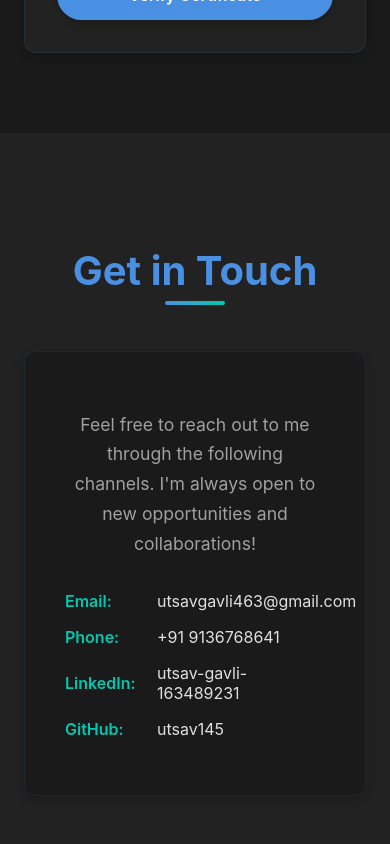
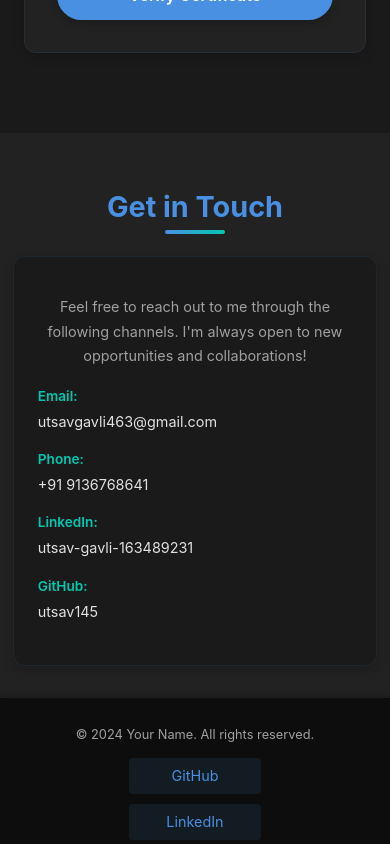
Before and after one commit to utsav145/Portfolio, a React (Create React App) app in the folder portfolio/: page / in a window 390 px wide. Shown: the part 10140-10984 px from the top of the page. Built offline with nearby package versions, Linux system fonts and the light colour scheme.

Commit message:
Update Contact.css

```diff
--- a/portfolio/src/components/Contact.css
+++ b/portfolio/src/components/Contact.css
@@ -87,6 +87,10 @@
   color: #E0E0E0;
   text-decoration: none;
   transition: color 0.3s ease, transform 0.3s ease; /* Added transform for hover */
+  word-wrap: break-word;
+  overflow-wrap: break-word;
+  hyphens: auto;
+  flex: 1;
 }
 
 .info-value:hover {
@@ -94,13 +98,104 @@
   transform: translateX(5px); /* Slight slide on hover */
 }
 
-/* Removed form-related styles as the contact form is no longer present */
+/* Responsive Design */
+@media screen and (max-width: 768px) {
+  .contact-section {
+    padding: 3rem 0;
+  }
 
-/* .contact-form { ... } */
-/* .form-group { ... } */
-/* .form-group label { ... } */
-/* .form-group input, .form-group textarea { ... } */
-/* .form-group input:focus, .form-group textarea:focus { ... } */
-/* .form-group textarea { ... } */
-/* .submit-button { ... } */
-/* .submit-button:hover { ... } */
+  .contact-container {
+    padding: 0 1rem;
+  }
+
+  .contact-title {
+    font-size: 2rem;
+    margin-bottom: 2.5rem;
+  }
+
+  .contact-info {
+    padding: 2rem;
+  }
+
+  .info-text {
+    font-size: 1rem;
+    margin-bottom: 1.5rem;
+  }
+
+  .info-item {
+    flex-direction: column;
+    align-items: flex-start;
+    gap: 0.5rem;
+    margin-bottom: 1.5rem;
+  }
+
+  .info-label {
+    min-width: auto;
+    margin-right: 0;
+    font-size: 0.9rem;
+  }
+
+  .info-value {
+    font-size: 0.95rem;
+    word-break: break-all;
+    line-height: 1.4;
+  }
+}
+
+@media screen and (max-width: 480px) {
+  .contact-section {
+    padding: 2rem 0;
+  }
+
+  .contact-container {
+    padding: 0 0.8rem;
+  }
+
+  .contact-title {
+    font-size: 1.8rem;
+    margin-bottom: 2rem;
+  }
+
+  .contact-info {
+    padding: 1.5rem;
+  }
+
+  .info-text {
+    font-size: 0.9rem;
+    margin-bottom: 1.2rem;
+  }
+
+  .info-item {
+    margin-bottom: 1.2rem;
+  }
+
+  .info-label {
+    font-size: 0.85rem;
+  }
+
+  .info-value {
+    font-size: 0.9rem;
+  }
+}
+
+@media screen and (max-width: 320px) {
+  .contact-title {
+    font-size: 1.6rem;
+  }
+
+  .contact-info {
+    padding: 1.2rem;
+  }
+
+  .info-text {
+    font-size: 0.85rem;
+  }
+
+  .info-label {
+    font-size: 0.8rem;
+  }
+
+  .info-value {
+    font-size: 0.85rem;
+  }
+}
```
